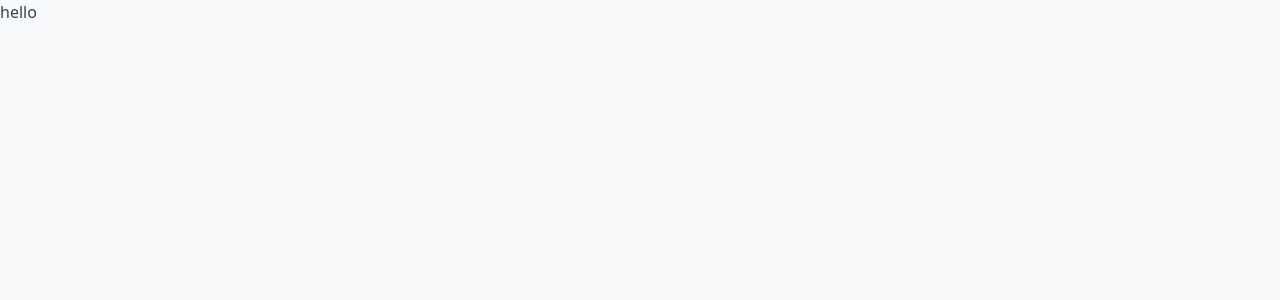
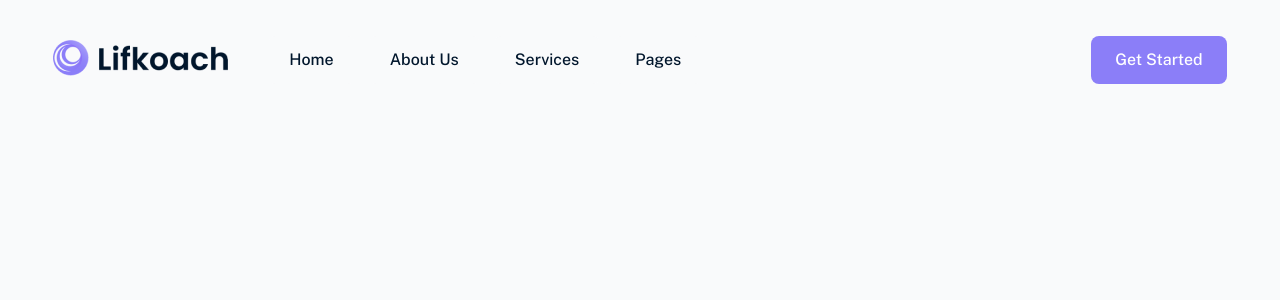
Before and after one commit to joelricmisa/life-coach-landing-page, a React (Vite) app: page / in a window 1280 px wide. Shown: the top 300 px of the page. Built offline with nearby package versions, Linux system fonts and the light colour scheme.

Commit message:
Header Section Done

```diff
--- a/src/App.tsx
+++ b/src/App.tsx
@@ -1,7 +1,10 @@
+import Header from "./sections/Header";
+import Hero from "./sections/Hero";
+
 function App() {
 	return (
 		<>
-			<div className="">hello</div>
+			<Header />
 		</>
 	);
 }
--- /dev/null
+++ b/src/components/Button.tsx
@@ -0,0 +1,16 @@
+import React from "react";
+
+type Props = {
+	children: React.ReactNode;
+	width?: string;
+};
+
+const Button = ({ children, width }: Props) => {
+	return (
+		<button className={`${width} bg-primary px-6 py-3 hover:scale-105 active:scale-100 hover:bg-opacity-80 rounded-lg text-white`}>
+			{children}
+		</button>
+	);
+};
+
+export default Button;
--- a/src/index.css
+++ b/src/index.css
@@ -1,7 +1,8 @@
+@import url("https://fonts.googleapis.com/css2?family=Inter:wght@400;500;700&family=Public+Sans:wght@400;500;600;700&display=swap");
 @tailwind base;
 @tailwind components;
 @tailwind utilities;
 
 * {
-	@apply scroll-smooth text-gray-700 bg-gray-50;
+	@apply scroll-smooth text-textColor bg-gray-50;
 }
--- /dev/null
+++ b/src/libs/constants.ts
@@ -0,0 +1,18 @@
+export const navLinks = [
+	{
+		name: "Home",
+		href: "#home",
+	},
+	{
+		name: "About Us",
+		href: "#about",
+	},
+	{
+		name: "Services",
+		href: "#services",
+	},
+	{
+		name: "Pages",
+		href: "#pages",
+	},
+] as const;
--- a/src/sections/Header.tsx
+++ b/src/sections/Header.tsx
@@ -1,7 +1,49 @@
-import React from "react";
+import { navLinks } from "../libs/constants";
+import Button from "../components/Button";
+import { FaBars } from "react-icons/fa6";
+import { useState } from "react";
 
 const Header = () => {
-	return <div>Header</div>;
+	const [show, setShow] = useState(false);
+	return (
+		<header className={`${show ? "h-screen absolute inset-0" : "h-auto"} font-publicSans font-medium `}>
+			<div
+				className={`${
+					show ? "h-full" : "h-[120px] overflow-hidden "
+				} flex gap-10  w-11/12 mx-auto lg:items-center  py-10  flex-col lg:flex-row overflow-hidden`}>
+				<a href="">
+					<img
+						src="/src/assets/logo.png"
+						className="mb-1"
+					/>
+				</a>
+
+				<nav
+					className={`${
+						show ? "h-auto" : "h-0 w-0  overflow-hidden"
+					} flex gap-4 justify-between flex-1 flex-col lg:h-auto lg:items-center lg:flex-row transition-all`}>
+					<ul className={`flex gap-4 flex-col lg:flex-row `}>
+						{navLinks.map((link, index) => (
+							<li key={index}>
+								<a
+									href={link.href}
+									className="inline-block px-5 py-3 hover:bg-primary/20 w-full rounded-md">
+									{link.name}
+								</a>
+							</li>
+						))}
+					</ul>
+					<Button>Get Started</Button>
+				</nav>
+
+				<button
+					onClick={() => setShow(!show)}
+					className="lg:hidden block">
+					<FaBars className="text-4xl fill-primary border border-primary/50 rounded-md cursor-pointer p-1 absolute top-10 right-10 hover:scale-105 active:scale-100 hover:bg-primary/10" />
+				</button>
+			</div>
+		</header>
+	);
 };
 
 export default Header;
--- a/src/sections/Hero.tsx
+++ b/src/sections/Hero.tsx
@@ -1,7 +1,7 @@
 import React from "react";
 
-const Home = () => {
-	return <div>Home</div>;
+const Hero = () => {
+	return <div>Hero</div>;
 };
 
-export default Home;
+export default Hero;
--- a/tailwind.config.js
+++ b/tailwind.config.js
@@ -2,7 +2,24 @@
 export default {
 	content: ["./index.html", "./src/**/*.{js,ts,jsx,tsx}"],
 	theme: {
-		extend: {},
+		extend: {
+			fontFamily: {
+				inter: ["Inter", "sans-serif"],
+				publicSans: ["Public Sans", "sans-serif"],
+			},
+			colors: {
+				primary: "#8B7EF8",
+				secondary: "#01182C",
+				neutral: "#F7F8F9",
+				textColor: "#01162C",
+			},
+			screens: {
+				sm: "400px",
+				md: "750px",
+				lg: "1100px",
+				xl: "1440px",
+			},
+		},
 	},
 	plugins: [],
 };
```
Also changed, not shown: src/assets/logo.png (added).
